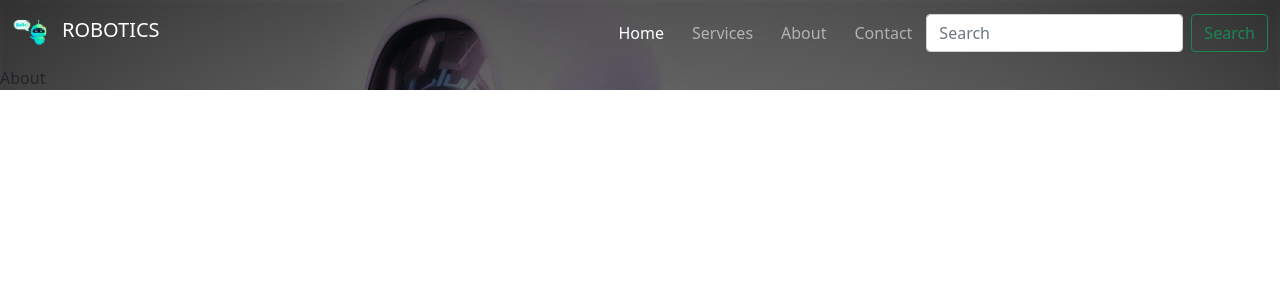
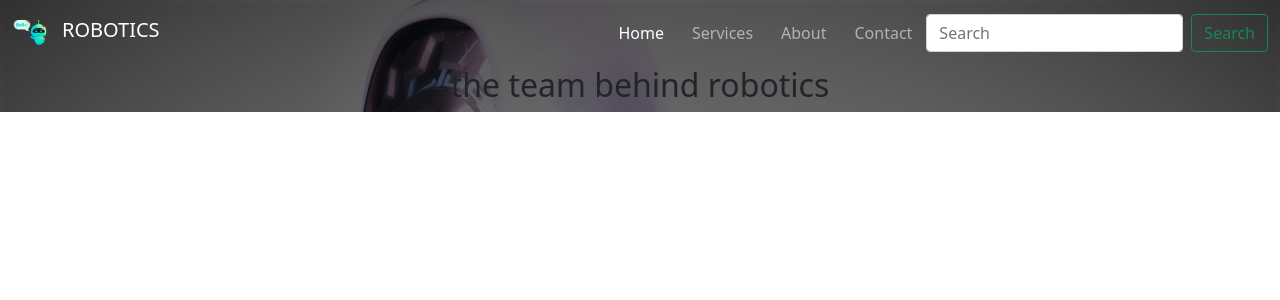
Before and after one commit to Pushpakparkhe/Robotics, a React (Create React App) app: page /about in a window 1280 px wide. Shown: the top 300 px of the page. Built offline with nearby package versions, Linux system fonts and the light colour scheme.

Commit message:
first commit

```diff
--- a/public/index.html
+++ b/public/index.html
@@ -41,5 +41,6 @@
       integrity="sha384-cVKIPhGWiC2Al4u+LWgxfKTRIcfu0JTxR+EQDz/bgldoEyl4H0zUF0QKbrJ0EcQF"
       crossorigin="anonymous"
     ></script>
+    <script src="https://cdnjs.cloudflare.com/ajax/libs/bootstrap/5.2.2/js/bootstrap.min.js"></script>
   </body>
 </html>
--- a/src/Screens/About/About.js
+++ b/src/Screens/About/About.js
@@ -2,7 +2,18 @@ import React from 'react'
 
 function About() {
   return (
-    <div>About</div>
+   <section className="section-white">
+    <div className="container">
+      <div className="row">
+        <div className="col-md-12 text-center">
+          <h2 className="section-title">
+            the team behind robotics
+          </h2>
+        </div>
+      </div>
+    </div>
+
+   </section>
   )
 }
 
```
Also changed, not shown: 2 other files (tests, documents, lock files or other folders).
